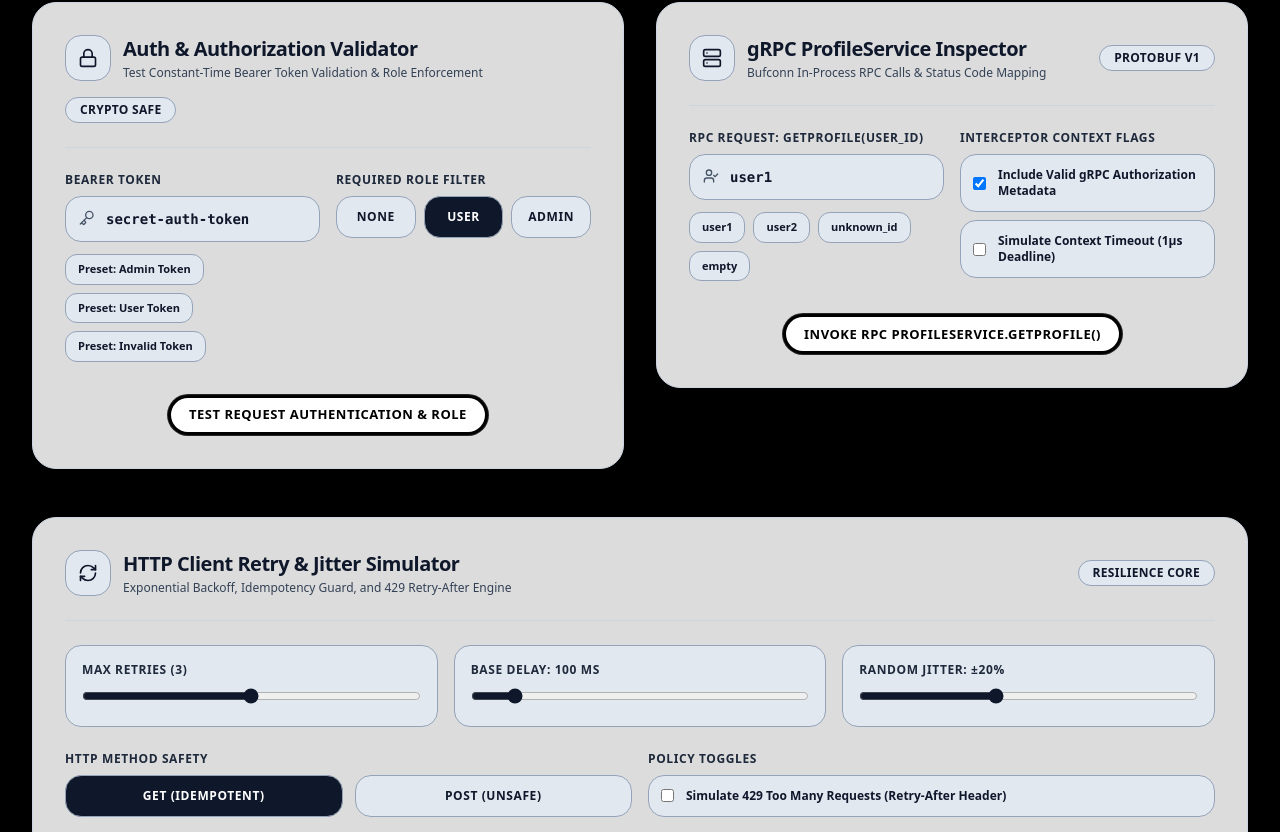
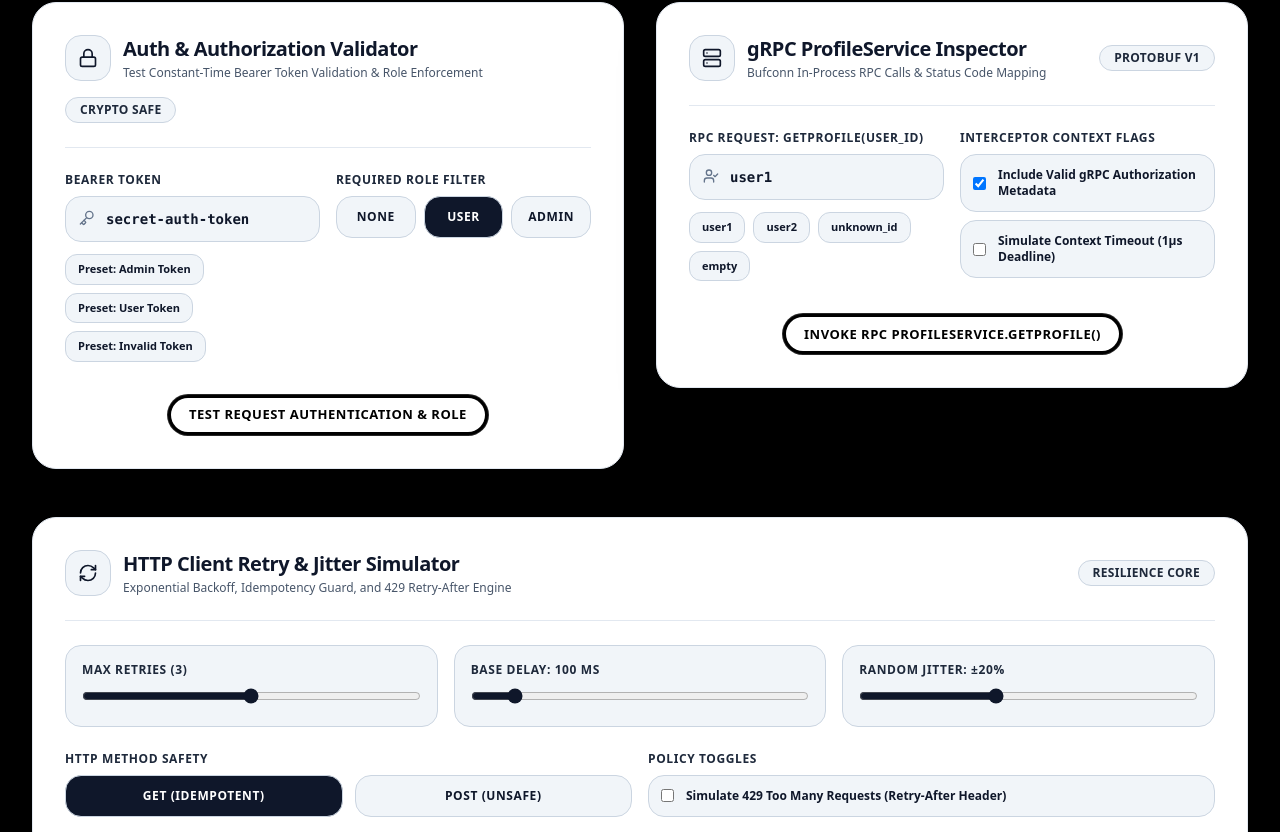
Before and after one commit to Zura16/Reusable-Go-Services, a React (Vite) app in the folder web/: page / in a window 1280 px wide. Shown: the part 2508-3340 px from the top of the page. Built offline with nearby package versions, Linux system fonts and the light colour scheme.

Commit message:
feat(web): revert all control center panels to crisp white cards with black text

```diff
--- a/web/src/components/playground/AuthTester.tsx
+++ b/web/src/components/playground/AuthTester.tsx
@@ -66,26 +66,23 @@ export const AuthTester: React.FC = () => {
   };
 
   return (
-    <div
-      style={{ backgroundColor: "#DCDCDC" }}
-      className="relative rounded-3xl overflow-hidden text-slate-900 border border-slate-300 shadow-2xl transition-all duration-300 p-6 md:p-8"
-    >
+    <div className="relative rounded-3xl overflow-hidden bg-white text-slate-900 border border-slate-200 shadow-2xl transition-all duration-300 p-6 md:p-8">
       {/* Panel Header */}
-      <div className="relative z-20 flex flex-wrap items-center justify-between gap-4 pb-6 mb-6 border-b border-slate-300">
+      <div className="relative z-20 flex flex-wrap items-center justify-between gap-4 pb-6 mb-6 border-b border-slate-200">
         <div className="flex items-center gap-3">
-          <div className="p-3 rounded-2xl bg-slate-200 border border-slate-400 text-slate-900">
+          <div className="p-3 rounded-2xl bg-slate-100 border border-slate-300 text-slate-900">
             <Lock className="w-5 h-5 text-slate-900" />
           </div>
           <div>
             <h3 className="text-xl font-extrabold text-slate-900 tracking-tight">
               Auth & Authorization Validator
             </h3>
-            <p className="text-xs text-slate-700 font-medium mt-0.5">
+            <p className="text-xs text-slate-600 font-medium mt-0.5">
               Test Constant-Time Bearer Token Validation & Role Enforcement
             </p>
           </div>
         </div>
-        <span className="px-3.5 py-1 text-xs font-semibold rounded-full bg-slate-200 text-slate-900 border border-slate-400 tracking-wide uppercase">
+        <span className="px-3.5 py-1 text-xs font-semibold rounded-full bg-slate-100 text-slate-800 border border-slate-300 tracking-wide uppercase">
           Crypto Safe
         </span>
       </div>
@@ -98,34 +95,34 @@ export const AuthTester: React.FC = () => {
               Bearer Token
             </label>
             <div className="relative">
-              <Key className="absolute left-3.5 top-3.5 w-4 h-4 text-slate-600" />
+              <Key className="absolute left-3.5 top-3.5 w-4 h-4 text-slate-500" />
               <input
                 type="text"
                 value={token}
                 onChange={(e) => setToken(e.target.value)}
                 placeholder="e.g. secret-auth-token"
-                className="w-full pl-10 pr-4 py-3 rounded-2xl bg-slate-200 border border-slate-400 text-slate-900 text-sm focus:outline-none focus:border-slate-700 transition-all font-mono font-semibold"
+                className="w-full pl-10 pr-4 py-3 rounded-2xl bg-slate-100 border border-slate-300 text-slate-900 text-sm focus:outline-none focus:border-slate-600 transition-all font-mono font-semibold"
               />
             </div>
             <div className="flex flex-wrap gap-2 mt-3">
               <button
                 type="button"
                 onClick={() => setToken("secret-auth-token")}
-                className="text-[11px] px-3 py-1.5 rounded-xl bg-slate-200 hover:bg-slate-300 border border-slate-400 text-slate-900 font-bold"
+                className="text-[11px] px-3 py-1.5 rounded-xl bg-slate-100 hover:bg-slate-200 border border-slate-300 text-slate-900 font-bold"
               >
                 Preset: Admin Token
               </button>
               <button
                 type="button"
                 onClick={() => setToken("dev-bearer-token")}
-                className="text-[11px] px-3 py-1.5 rounded-xl bg-slate-200 hover:bg-slate-300 border border-slate-400 text-slate-900 font-bold"
+                className="text-[11px] px-3 py-1.5 rounded-xl bg-slate-100 hover:bg-slate-200 border border-slate-300 text-slate-900 font-bold"
               >
                 Preset: User Token
               </button>
               <button
                 type="button"
                 onClick={() => setToken("invalid-token-123")}
-                className="text-[11px] px-3 py-1.5 rounded-xl bg-slate-200 hover:bg-slate-300 border border-slate-400 text-slate-900 font-bold"
+                className="text-[11px] px-3 py-1.5 rounded-xl bg-slate-100 hover:bg-slate-200 border border-slate-300 text-slate-900 font-bold"
               >
                 Preset: Invalid Token
               </button>
@@ -142,10 +139,10 @@ export const AuthTester: React.FC = () => {
                   key={r}
                   type="button"
                   onClick={() => setRoleRequirement(r)}
-                  className={`py-3 px-3 rounded-2xl text-xs font-bold uppercase tracking-wider border border-slate-400 transition ${
+                  className={`py-3 px-3 rounded-2xl text-xs font-bold uppercase tracking-wider border border-slate-300 transition ${
                     roleRequirement === r
                       ? "bg-slate-900 text-white"
-                      : "bg-slate-200 text-slate-900 hover:bg-slate-300"
+                      : "bg-slate-100 text-slate-900 hover:bg-slate-200"
                   }`}
                 >
                   {r === "none" ? "None" : r}
@@ -168,7 +165,7 @@ export const AuthTester: React.FC = () => {
         </div>
 
         {lastResult && (
-          <div className="p-5 rounded-3xl bg-slate-200 border border-slate-400 text-slate-900 transition-all animate-fadeIn">
+          <div className="p-5 rounded-3xl bg-slate-100 border border-slate-300 text-slate-900 transition-all animate-fadeIn">
             <div className="flex items-center justify-between mb-3">
               <div className="flex items-center gap-2">
                 {lastResult.status === 200 ? (
@@ -180,15 +177,15 @@ export const AuthTester: React.FC = () => {
                   HTTP {lastResult.status} — {lastResult.statusText}
                 </span>
               </div>
-              <span className="text-xs font-mono px-3 py-1 rounded-full bg-slate-300 text-slate-900 border border-slate-400 font-bold">
+              <span className="text-xs font-mono px-3 py-1 rounded-full bg-slate-200 text-slate-900 border border-slate-300 font-bold">
                 Log Header: {lastResult.redactedHeader}
               </span>
             </div>
 
             {lastResult.subject && (
-              <div className="text-xs space-y-1 font-mono mt-2 pt-2 border-t border-slate-400 text-slate-900">
-                <p><span className="text-slate-700 font-bold">Authenticated Identity:</span> {lastResult.subject}</p>
-                <p><span className="text-slate-700 font-bold">Granted Roles:</span> {lastResult.roles?.join(", ")}</p>
+              <div className="text-xs space-y-1 font-mono mt-2 pt-2 border-t border-slate-300 text-slate-900">
+                <p><span className="text-slate-600 font-bold">Authenticated Identity:</span> {lastResult.subject}</p>
+                <p><span className="text-slate-600 font-bold">Granted Roles:</span> {lastResult.roles?.join(", ")}</p>
               </div>
             )}
 
--- a/web/src/components/playground/GRPCTester.tsx
+++ b/web/src/components/playground/GRPCTester.tsx
@@ -76,26 +76,23 @@ export const GRPCTester: React.FC = () => {
   };
 
   return (
-    <div
-      style={{ backgroundColor: "#DCDCDC" }}
-      className="relative rounded-3xl overflow-hidden text-slate-900 border border-slate-300 shadow-2xl transition-all duration-300 p-6 md:p-8"
-    >
+    <div className="relative rounded-3xl overflow-hidden bg-white text-slate-900 border border-slate-200 shadow-2xl transition-all duration-300 p-6 md:p-8">
       {/* Panel Header */}
-      <div className="relative z-20 flex flex-wrap items-center justify-between gap-4 pb-6 mb-6 border-b border-slate-300">
+      <div className="relative z-20 flex flex-wrap items-center justify-between gap-4 pb-6 mb-6 border-b border-slate-200">
         <div className="flex items-center gap-3">
-          <div className="p-3 rounded-2xl bg-slate-200 border border-slate-400 text-slate-900">
+          <div className="p-3 rounded-2xl bg-slate-100 border border-slate-300 text-slate-900">
             <Server className="w-5 h-5 text-slate-900" />
           </div>
           <div>
             <h3 className="text-xl font-extrabold text-slate-900 tracking-tight">
               gRPC ProfileService Inspector
             </h3>
-            <p className="text-xs text-slate-700 font-medium mt-0.5">
+            <p className="text-xs text-slate-600 font-medium mt-0.5">
               Bufconn In-Process RPC Calls & Status Code Mapping
             </p>
           </div>
         </div>
-        <span className="px-3.5 py-1 text-xs font-semibold rounded-full bg-slate-200 text-slate-900 border border-slate-400 tracking-wide uppercase">
+        <span className="px-3.5 py-1 text-xs font-semibold rounded-full bg-slate-100 text-slate-800 border border-slate-300 tracking-wide uppercase">
           Protobuf v1
         </span>
       </div>
@@ -108,41 +105,41 @@ export const GRPCTester: React.FC = () => {
               RPC Request: GetProfile(User_ID)
             </label>
             <div className="relative">
-              <UserCheck className="absolute left-3.5 top-3.5 w-4 h-4 text-slate-600" />
+              <UserCheck className="absolute left-3.5 top-3.5 w-4 h-4 text-slate-500" />
               <input
                 type="text"
                 value={userId}
                 onChange={(e) => setUserId(e.target.value)}
                 placeholder="Enter user_id (e.g. user1, user2)"
-                className="w-full pl-10 pr-4 py-3 rounded-2xl bg-slate-200 border border-slate-400 text-slate-900 text-sm focus:outline-none focus:border-slate-700 transition font-mono font-semibold"
+                className="w-full pl-10 pr-4 py-3 rounded-2xl bg-slate-100 border border-slate-300 text-slate-900 text-sm focus:outline-none focus:border-slate-600 transition font-mono font-semibold"
               />
             </div>
             <div className="flex flex-wrap gap-2 mt-3">
               <button
                 type="button"
                 onClick={() => setUserId("user1")}
-                className="text-[11px] px-3 py-1.5 rounded-xl bg-slate-200 hover:bg-slate-300 border border-slate-400 text-slate-900 font-bold"
+                className="text-[11px] px-3 py-1.5 rounded-xl bg-slate-100 hover:bg-slate-200 border border-slate-300 text-slate-900 font-bold"
               >
                 user1
               </button>
               <button
                 type="button"
                 onClick={() => setUserId("user2")}
-                className="text-[11px] px-3 py-1.5 rounded-xl bg-slate-200 hover:bg-slate-300 border border-slate-400 text-slate-900 font-bold"
+                className="text-[11px] px-3 py-1.5 rounded-xl bg-slate-100 hover:bg-slate-200 border border-slate-300 text-slate-900 font-bold"
               >
                 user2
               </button>
               <button
                 type="button"
                 onClick={() => setUserId("unknown_999")}
-                className="text-[11px] px-3 py-1.5 rounded-xl bg-slate-200 hover:bg-slate-300 border border-slate-400 text-slate-900 font-bold"
+                className="text-[11px] px-3 py-1.5 rounded-xl bg-slate-100 hover:bg-slate-200 border border-slate-300 text-slate-900 font-bold"
               >
                 unknown_id
               </button>
               <button
                 type="button"
                 onClick={() => setUserId("")}
-                className="text-[11px] px-3 py-1.5 rounded-xl bg-slate-200 hover:bg-slate-300 border border-slate-400 text-slate-900 font-bold"
+                className="text-[11px] px-3 py-1.5 rounded-xl bg-slate-100 hover:bg-slate-200 border border-slate-300 text-slate-900 font-bold"
               >
                 empty
               </button>
@@ -154,7 +151,7 @@ export const GRPCTester: React.FC = () => {
               Interceptor Context Flags
             </label>
             <div className="space-y-2">
-              <label className="flex items-center gap-3 p-3 rounded-2xl bg-slate-200 border border-slate-400 cursor-pointer hover:bg-slate-300 transition">
+              <label className="flex items-center gap-3 p-3 rounded-2xl bg-slate-100 border border-slate-300 cursor-pointer hover:bg-slate-200 transition">
                 <input
                   type="checkbox"
                   checked={simulatedToken === "valid-token"}
@@ -164,7 +161,7 @@ export const GRPCTester: React.FC = () => {
                 <span className="text-xs text-slate-900 font-semibold">Include Valid gRPC Authorization Metadata</span>
               </label>
 
-              <label className="flex items-center gap-3 p-3 rounded-2xl bg-slate-200 border border-slate-400 cursor-pointer hover:bg-slate-300 transition">
+              <label className="flex items-center gap-3 p-3 rounded-2xl bg-slate-100 border border-slate-300 cursor-pointer hover:bg-slate-200 transition">
                 <input
                   type="checkbox"
                   checked={simulateTimeout}
@@ -190,10 +187,10 @@ export const GRPCTester: React.FC = () => {
         </div>
 
         {lastResult && (
-          <div className="p-5 rounded-3xl bg-slate-200 border border-slate-400 text-slate-900 font-mono text-xs space-y-3 animate-fadeIn">
-            <div className="flex items-center justify-between border-b border-slate-400 pb-3">
+          <div className="p-5 rounded-3xl bg-slate-100 border border-slate-300 text-slate-900 font-mono text-xs space-y-3 animate-fadeIn">
+            <div className="flex items-center justify-between border-b border-slate-300 pb-3">
               <div className="flex items-center gap-2">
-                <span className="px-3 py-1 rounded-full text-xs font-bold border border-slate-400 text-slate-900 bg-slate-300">
+                <span className="px-3 py-1 rounded-full text-xs font-bold border border-slate-300 text-slate-900 bg-slate-200">
                   codes.{lastResult.code} ({lastResult.codeNum})
                 </span>
               </div>
@@ -203,14 +200,14 @@ export const GRPCTester: React.FC = () => {
             </div>
 
             {lastResult.profile ? (
-              <div className="p-4 rounded-2xl bg-slate-300 border border-slate-400 space-y-1 text-slate-900 font-semibold">
+              <div className="p-4 rounded-2xl bg-slate-200 border border-slate-300 space-y-1 text-slate-900 font-semibold">
                 <p className="text-slate-900 font-bold">// gRPC GetProfileResponse protobuf message:</p>
-                <p><span className="text-slate-700 font-bold">user_id:</span> "{lastResult.profile.user_id}"</p>
-                <p><span className="text-slate-700 font-bold">display_name:</span> "{lastResult.profile.display_name}"</p>
-                <p><span className="text-slate-700 font-bold">email:</span> "{lastResult.profile.email}"</p>
+                <p><span className="text-slate-600 font-bold">user_id:</span> "{lastResult.profile.user_id}"</p>
+                <p><span className="text-slate-600 font-bold">display_name:</span> "{lastResult.profile.display_name}"</p>
+                <p><span className="text-slate-600 font-bold">email:</span> "{lastResult.profile.email}"</p>
               </div>
             ) : (
-              <div className="p-4 rounded-2xl bg-slate-300 border border-slate-400 text-slate-900 flex items-start gap-2 font-bold">
+              <div className="p-4 rounded-2xl bg-slate-200 border border-slate-300 text-slate-900 flex items-start gap-2 font-bold">
                 <AlertCircle className="w-4 h-4 text-slate-900 shrink-0 mt-0.5" />
                 <p><strong>gRPC Error:</strong> {lastResult.error}</p>
               </div>
--- a/web/src/components/playground/RetrySimulator.tsx
+++ b/web/src/components/playground/RetrySimulator.tsx
@@ -58,26 +58,23 @@ export const RetrySimulator: React.FC = () => {
   };
 
   return (
-    <div
-      style={{ backgroundColor: "#DCDCDC" }}
-      className="relative rounded-3xl overflow-hidden text-slate-900 border border-slate-300 shadow-2xl transition-all duration-300 p-6 md:p-8"
-    >
+    <div className="relative rounded-3xl overflow-hidden bg-white text-slate-900 border border-slate-200 shadow-2xl transition-all duration-300 p-6 md:p-8">
       {/* Panel Header */}
-      <div className="relative z-20 flex flex-wrap items-center justify-between gap-4 pb-6 mb-6 border-b border-slate-300">
+      <div className="relative z-20 flex flex-wrap items-center justify-between gap-4 pb-6 mb-6 border-b border-slate-200">
         <div className="flex items-center gap-3">
-          <div className="p-3 rounded-2xl bg-slate-200 border border-slate-400 text-slate-900">
+          <div className="p-3 rounded-2xl bg-slate-100 border border-slate-300 text-slate-900">
             <RefreshCw className="w-5 h-5 text-slate-900" />
           </div>
           <div>
             <h3 className="text-xl font-extrabold text-slate-900 tracking-tight">
               HTTP Client Retry & Jitter Simulator
             </h3>
-            <p className="text-xs text-slate-700 font-medium mt-0.5">
+            <p className="text-xs text-slate-600 font-medium mt-0.5">
               Exponential Backoff, Idempotency Guard, and 429 Retry-After Engine
             </p>
           </div>
         </div>
-        <span className="px-3.5 py-1 text-xs font-semibold rounded-full bg-slate-200 text-slate-900 border border-slate-400 tracking-wide uppercase">
+        <span className="px-3.5 py-1 text-xs font-semibold rounded-full bg-slate-100 text-slate-800 border border-slate-300 tracking-wide uppercase">
           Resilience Core
         </span>
       </div>
@@ -85,7 +82,7 @@ export const RetrySimulator: React.FC = () => {
       {/* Body */}
       <div className="space-y-6">
         <div className="grid grid-cols-1 md:grid-cols-3 gap-4">
-          <div className="p-4 rounded-2xl bg-slate-200 border border-slate-400">
+          <div className="p-4 rounded-2xl bg-slate-100 border border-slate-300">
             <label className="block text-xs font-bold text-slate-800 uppercase tracking-wider mb-2">
               Max Retries ({maxRetries})
             </label>
@@ -99,7 +96,7 @@ export const RetrySimulator: React.FC = () => {
             />
           </div>
 
-          <div className="p-4 rounded-2xl bg-slate-200 border border-slate-400">
+          <div className="p-4 rounded-2xl bg-slate-100 border border-slate-300">
             <label className="block text-xs font-bold text-slate-800 uppercase tracking-wider mb-2">
               Base Delay: {baseDelayMs} ms
             </label>
@@ -114,7 +111,7 @@ export const RetrySimulator: React.FC = () => {
             />
           </div>
 
-          <div className="p-4 rounded-2xl bg-slate-200 border border-slate-400">
+          <div className="p-4 rounded-2xl bg-slate-100 border border-slate-300">
             <label className="block text-xs font-bold text-slate-800 uppercase tracking-wider mb-2">
               Random Jitter: ±{jitterPercent}%
             </label>
@@ -139,10 +136,10 @@ export const RetrySimulator: React.FC = () => {
               <button
                 type="button"
                 onClick={() => setHttpMethod("GET")}
-                className={`flex-1 py-3 px-3 rounded-2xl text-xs font-bold uppercase tracking-wider border border-slate-400 transition ${
+                className={`flex-1 py-3 px-3 rounded-2xl text-xs font-bold uppercase tracking-wider border border-slate-300 transition ${
                   httpMethod === "GET"
                     ? "bg-slate-900 text-white"
-                    : "bg-slate-200 text-slate-900 hover:bg-slate-300"
+                    : "bg-slate-100 text-slate-900 hover:bg-slate-200"
                 }`}
               >
                 GET (Idempotent)
@@ -150,10 +147,10 @@ export const RetrySimulator: React.FC = () => {
               <button
                 type="button"
                 onClick={() => setHttpMethod("POST")}
-                className={`flex-1 py-3 px-3 rounded-2xl text-xs font-bold uppercase tracking-wider border border-slate-400 transition ${
+                className={`flex-1 py-3 px-3 rounded-2xl text-xs font-bold uppercase tracking-wider border border-slate-300 transition ${
                   httpMethod === "POST"
                     ? "bg-slate-900 text-white"
-                    : "bg-slate-200 text-slate-900 hover:bg-slate-300"
+                    : "bg-slate-100 text-slate-900 hover:bg-slate-200"
                 }`}
               >
                 POST (Unsafe)
@@ -167,7 +164,7 @@ export const RetrySimulator: React.FC = () => {
             </label>
             <div className="space-y-2">
               {httpMethod === "POST" && (
-                <label className="flex items-center gap-3 p-3 rounded-2xl bg-slate-200 border border-slate-400 text-xs text-slate-900 font-semibold cursor-pointer">
+                <label className="flex items-center gap-3 p-3 rounded-2xl bg-slate-100 border border-slate-300 text-xs text-slate-900 font-semibold cursor-pointer">
                   <input
                     type="checkbox"
                     checked={retryUnsafe}
@@ -177,7 +174,7 @@ export const RetrySimulator: React.FC = () => {
                   Enable RetryUnsafe=true (force retry POST)
                 </label>
               )}
-              <label className="flex items-center gap-3 p-3 rounded-2xl bg-slate-200 border border-slate-400 text-xs text-slate-900 font-semibold cursor-pointer">
+              <label className="flex items-center gap-3 p-3 rounded-2xl bg-slate-100 border border-slate-300 text-xs text-slate-900 font-semibold cursor-pointer">
                 <input
                   type="checkbox"
                   checked={simulate429}
@@ -204,14 +201,14 @@ export const RetrySimulator: React.FC = () => {
 
         {retryLogs.length > 0 && (
           <div className="space-y-2 font-mono text-xs animate-fadeIn">
-            <p className="text-slate-700 font-bold">// Execution Timeline:</p>
+            <p className="text-slate-600 font-bold">// Execution Timeline:</p>
             {retryLogs.map((log) => (
               <div
                 key={log.attempt}
-                className="p-3.5 rounded-2xl bg-slate-200 border border-slate-400 text-slate-900 flex items-center justify-between transition-all"
+                className="p-3.5 rounded-2xl bg-slate-100 border border-slate-300 text-slate-900 flex items-center justify-between transition-all"
               >
                 <div className="flex items-center gap-3">
-                  <span className="w-6 h-6 rounded-full bg-slate-300 border border-slate-400 flex items-center justify-center font-bold text-[11px] text-slate-900">
+                  <span className="w-6 h-6 rounded-full bg-slate-200 border border-slate-300 flex items-center justify-center font-bold text-[11px] text-slate-900">
                     #{log.attempt}
                   </span>
                   <span className="font-bold">{log.status}</span>
@@ -219,15 +216,15 @@ export const RetrySimulator: React.FC = () => {
                 <div className="flex items-center gap-3 text-slate-900 font-semibold">
                   {log.delayMs > 0 && <span>Backoff Delay: +{log.delayMs}ms</span>}
                   {log.isRetryable ? (
-                    <span className="px-2.5 py-0.5 rounded-full bg-slate-300 text-slate-900 border border-slate-400 font-bold">
+                    <span className="px-2.5 py-0.5 rounded-full bg-slate-200 text-slate-900 border border-slate-300 font-bold">
                       Retrying...
                     </span>
                   ) : log.status.startsWith("200") ? (
-                    <span className="px-2.5 py-0.5 rounded-full bg-slate-300 text-slate-900 border border-slate-400 font-bold flex items-center gap-1">
+                    <span className="px-2.5 py-0.5 rounded-full bg-slate-200 text-slate-900 border border-slate-300 font-bold flex items-center gap-1">
                       <Check className="w-3 h-3" /> Resolved
                     </span>
                   ) : (
-                    <span className="px-2.5 py-0.5 rounded-full bg-slate-300 text-slate-900 border border-slate-400 font-bold flex items-center gap-1">
+                    <span className="px-2.5 py-0.5 rounded-full bg-slate-200 text-slate-900 border border-slate-300 font-bold flex items-center gap-1">
                       <ShieldAlert className="w-3 h-3" /> Aborted (Unsafe/Limit)
                     </span>
                   )}
```
